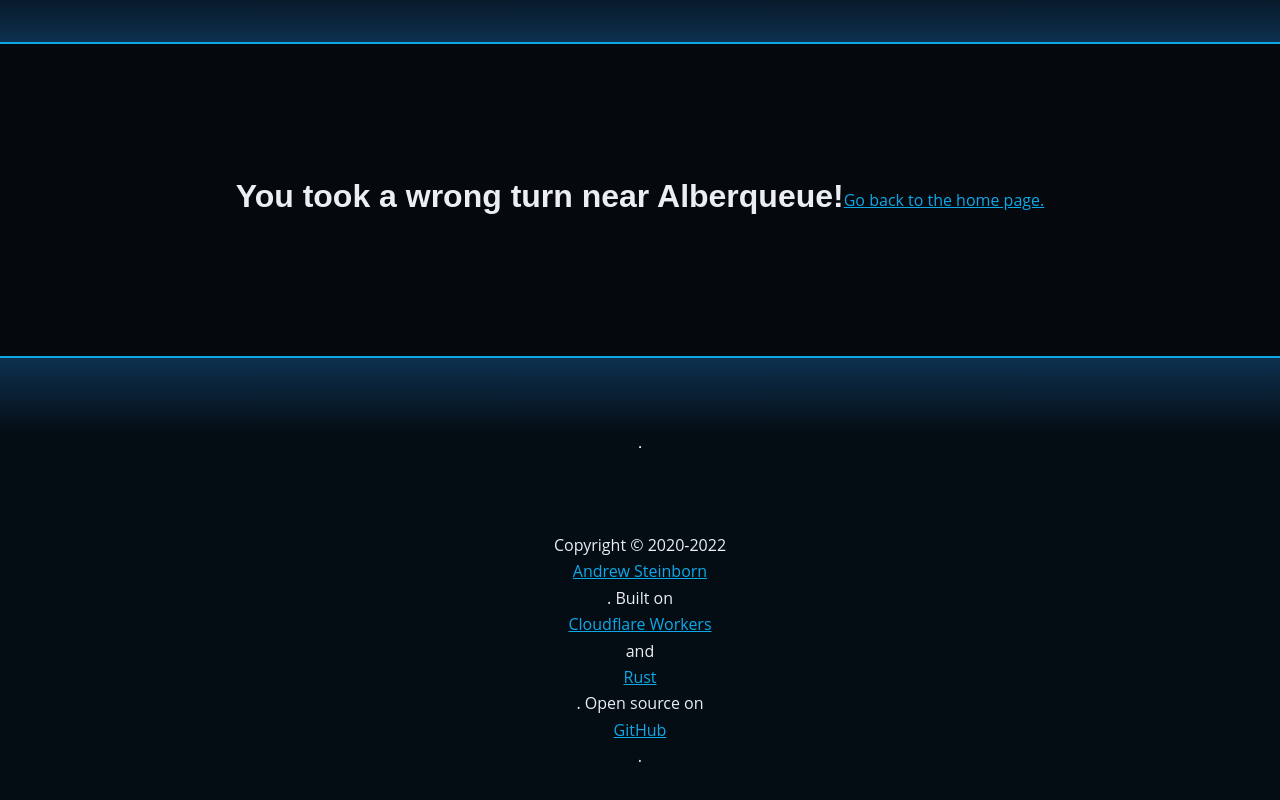
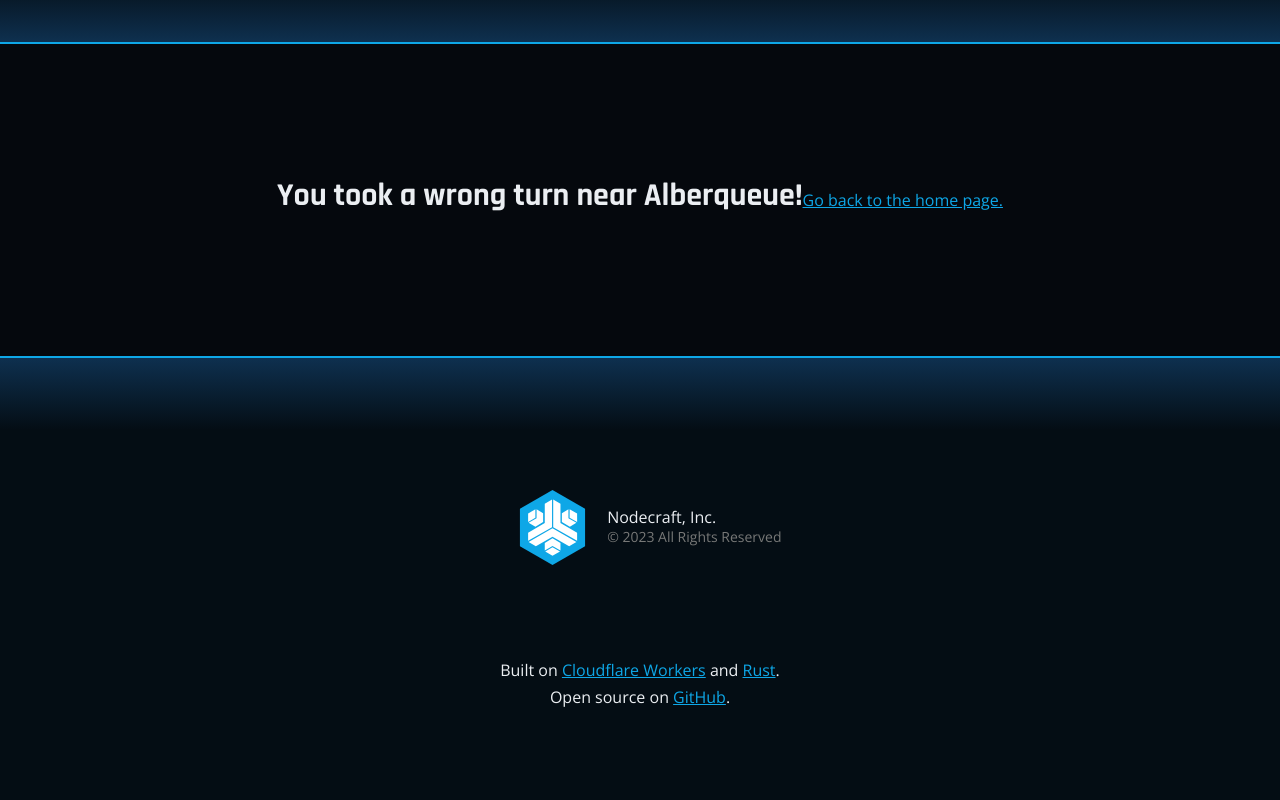
Before and after one commit to nodecraft/crafthead, a website: page website/404.html in a window 1280 px wide. Shown: the part 406-1206 px from the top of the page. Drawn offline with nearby package versions, Linux system fonts and the light colour scheme.

Commit message:
fix: update footer and fonts

```diff
--- a/website/404.html
+++ b/website/404.html
@@ -6,6 +6,7 @@
 	<meta http-equiv="X-UA-Compatible" content="ie=edge">
 	<title>Crafthead</title>
 
+	<link href="https://fonts.googleapis.com/css?family=Open+Sans:300,400|Rajdhani:700&amp;display=swap" rel="stylesheet">
 	<link href="/normalize.css" rel="stylesheet">
 	<link href="/index.css" rel="stylesheet">
 </head>
@@ -22,11 +23,25 @@
 	</article>
 
 	<footer>
-        <hr />
-        <p>Copyright &copy; 2020-2022 <a href="https://steinborn.me">Andrew Steinborn</a>.
-            Built on <a href="https://workers.cloudflare.com">Cloudflare Workers</a>
-            and <a href="https://rust-lang.org">Rust</a>.
-            Open source on <a href="https://github.com/astei/crafthead">GitHub</a>.
+		<span id="logo-copyright">
+			<div id="logogram">
+				<a href="https://nodecraft.com/r/crafthead">
+					<img alt="Nodecraft" src="/images/logogram.svg" />
+				</a>
+			</div>
+			<span>
+				<div id="nodecraft-copyright">
+					Nodecraft, Inc.
+				</div>
+				<div id="copyright">
+					&copy; 2023 All Rights Reserved
+				</div>
+			</span>
+		</span>
+		<p>
+			<span>Built on <a href="https://workers.cloudflare.com">Cloudflare Workers</a>
+			and <a href="https://rust-lang.org">Rust</a>.</span>
+			<span>Open source on <a href="https://github.com/nodecraft/crafthead">GitHub</a>.</span>
 		</p>
 	</footer>
 </body>
```
Lines whose indentation alone changed are shown as unchanged.
